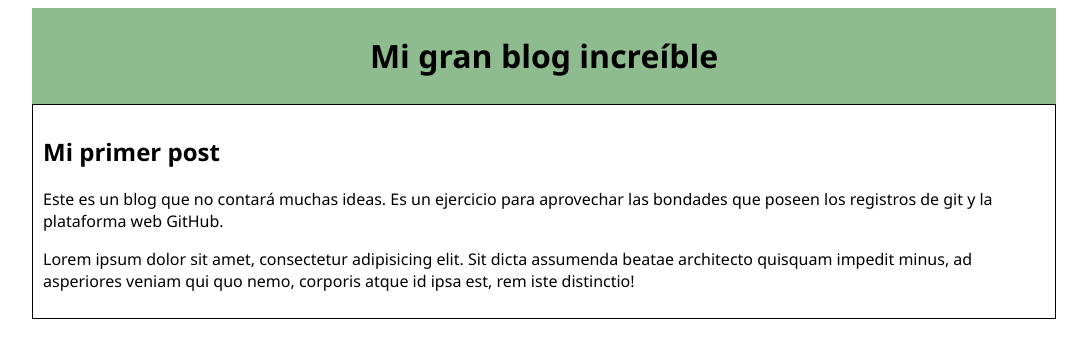
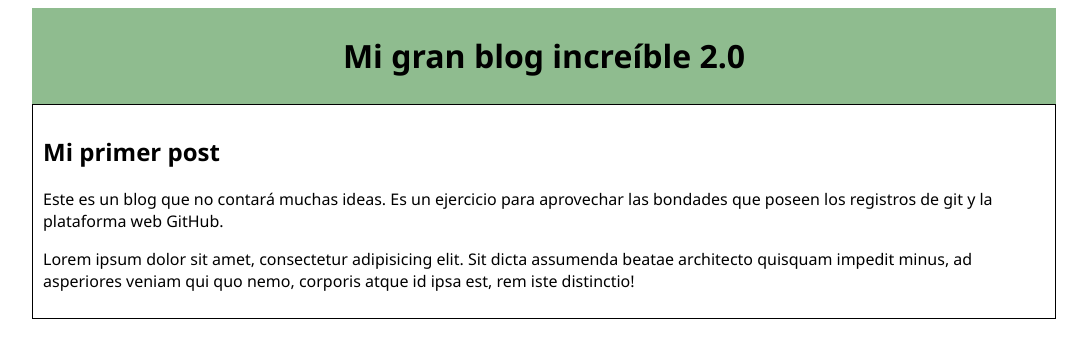
Before and after one commit to TorreManias/blogcito, a plain HTML site: page index.html in a window 1280 px wide. Shown: the whole page, without its empty margins (96-1183 px from the left). Drawn offline with Linux system fonts and the light colour scheme.

Commit message:
Segunda versión del MegaBlog

```diff
--- a/index.html
+++ b/index.html
@@ -9,7 +9,7 @@
     </head>
     <body>
         <header>
-            <h1>Mi gran blog increíble</h1>
+            <h1>Mi gran blog increíble 2.0</h1>
         </header>
         <main>
             <h2>Mi primer post</h2>
```
